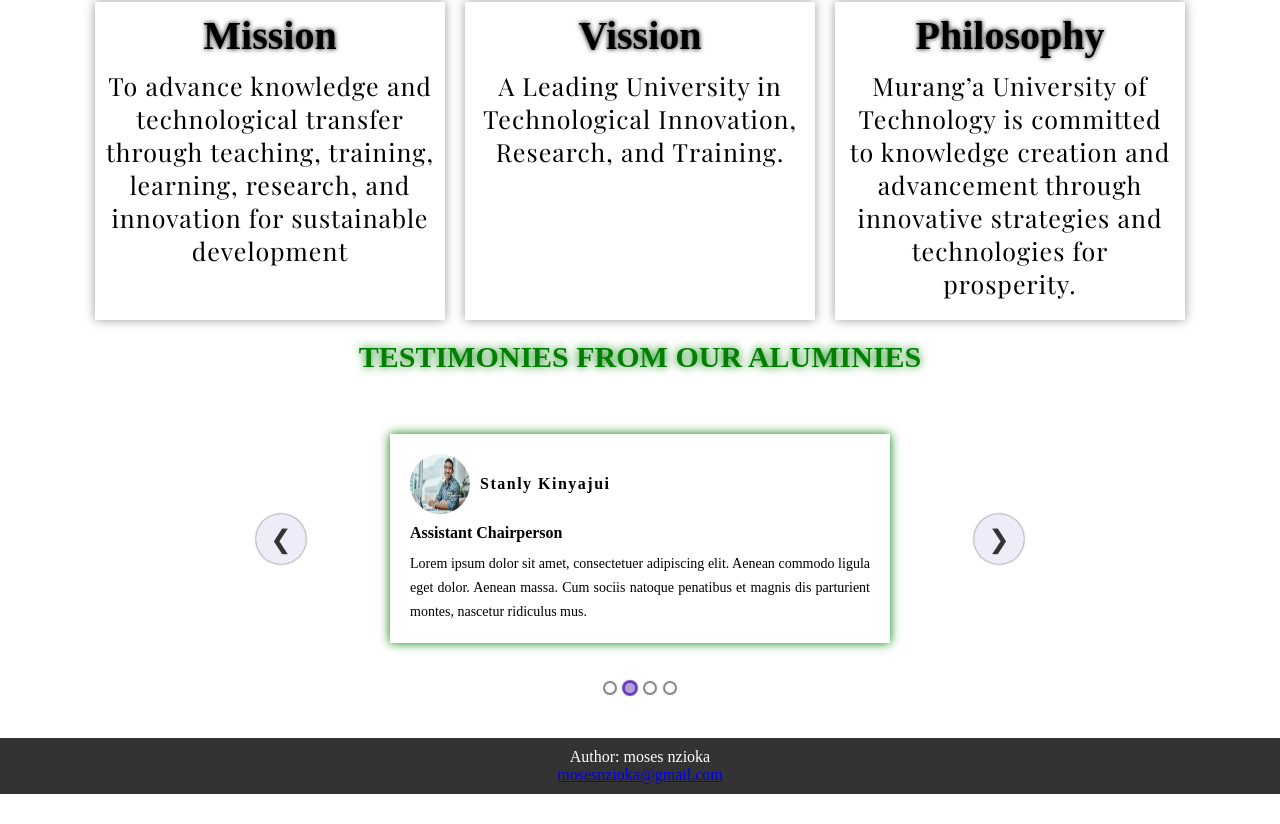
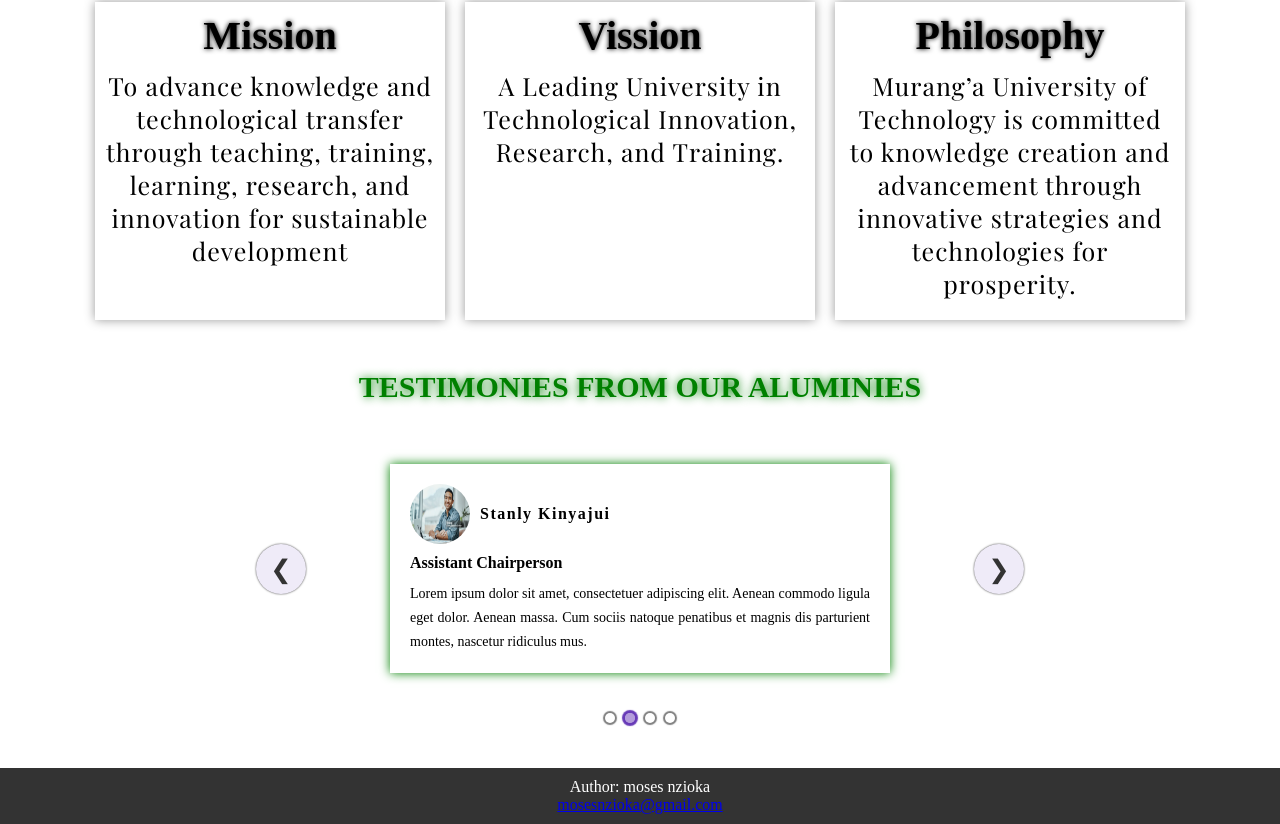
Before and after one commit to mosesnzioka/MUT-tech-club, a React (Vite) app: page / in a window 1280 px wide. Shown: the part 898-1722 px from the top of the page. Before the commit the page ends 1692 px from the top, so only its background shows below. Built offline with nearby package versions, Linux system fonts and the light colour scheme; a web font is replaced by a local one.

Commit message:
adding margin in testimonies

```diff
--- a/src/components/Testimonies/testimonies.css
+++ b/src/components/Testimonies/testimonies.css
@@ -1,6 +1,10 @@
 .testimony-container{
     width: 60%;
     margin: 4rem auto;
+}
+
+.aluminie-testimonies{
+    margin-top: 3rem;
 }
 
 .testimonies-card{
--- a/src/components/Testimonies/testimonies.jsx
+++ b/src/components/Testimonies/testimonies.jsx
@@ -22,7 +22,7 @@
 
 function Testmonies(){
     return(
-        <section>
+        <section className="aluminie-testimonies">
             <Title maintitle="testimonies from our aluminies"/>
             <div className="testimony-container">
                <Carousel enableAutoPlay={true} autoPlaySpeed={5000}>
```
